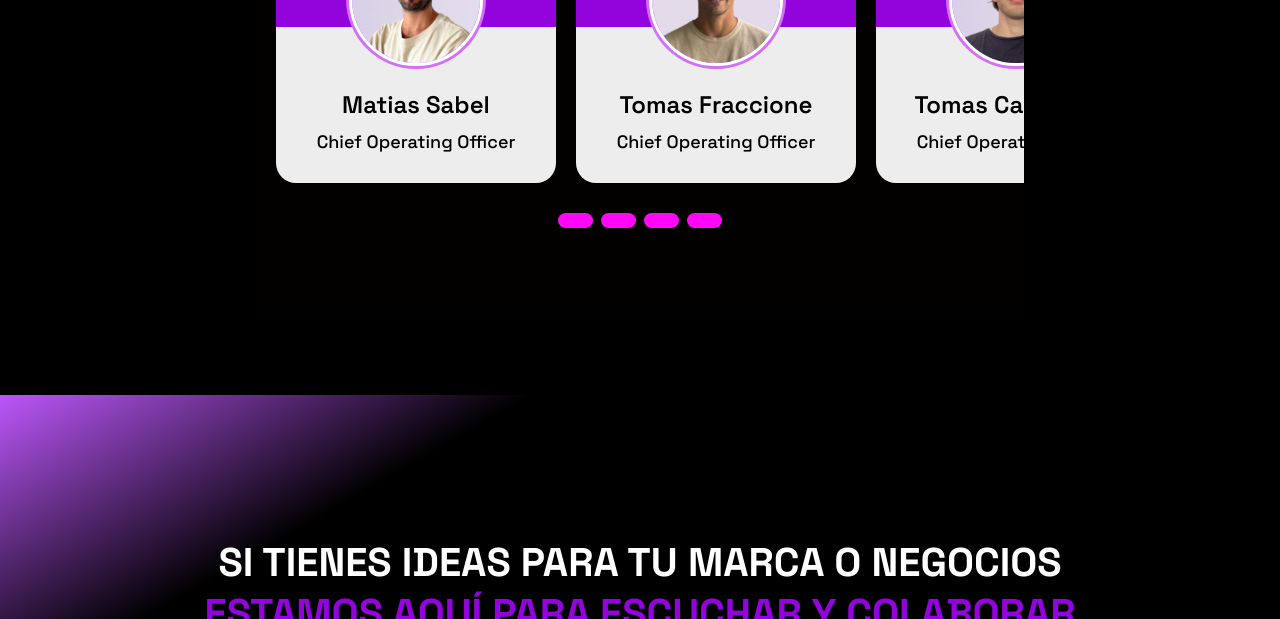
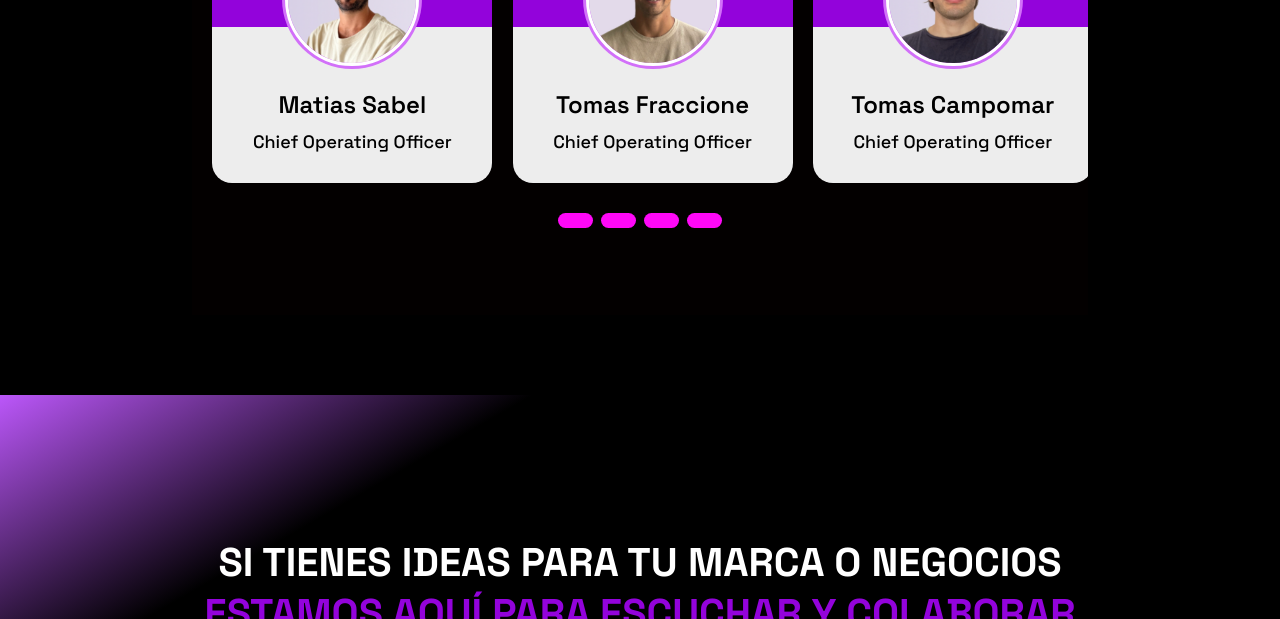
Before and after one commit to enzosaitta/iutopyWeb, a plain HTML site: page index.html in a window 1280 px wide. Shown: the part 4080-4699 px from the top of the page. Drawn offline with nearby package versions, Linux system fonts and the light colour scheme.

Commit message:
iutopyWeb Modified Carrousel Equip- Styles

```diff
--- a/index.css
+++ b/index.css
@@ -581,7 +581,7 @@ body {
 .cards-conteiner {
   display: flex;
   flex-direction: column;
-  max-width: 60vw;
+  max-width: 70vw;
   background-color: rgb(3, 0, 0);
   padding: 80px 0;
   gap: 10px;
```
